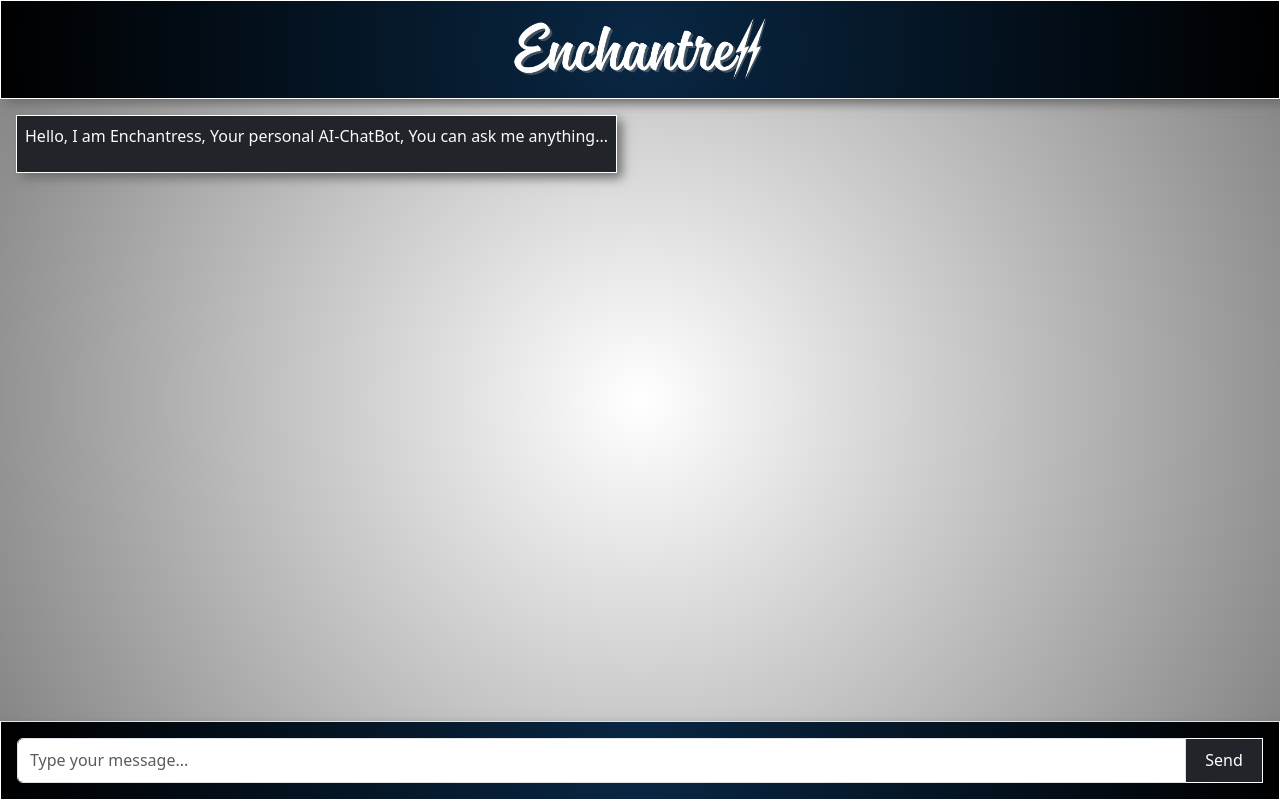
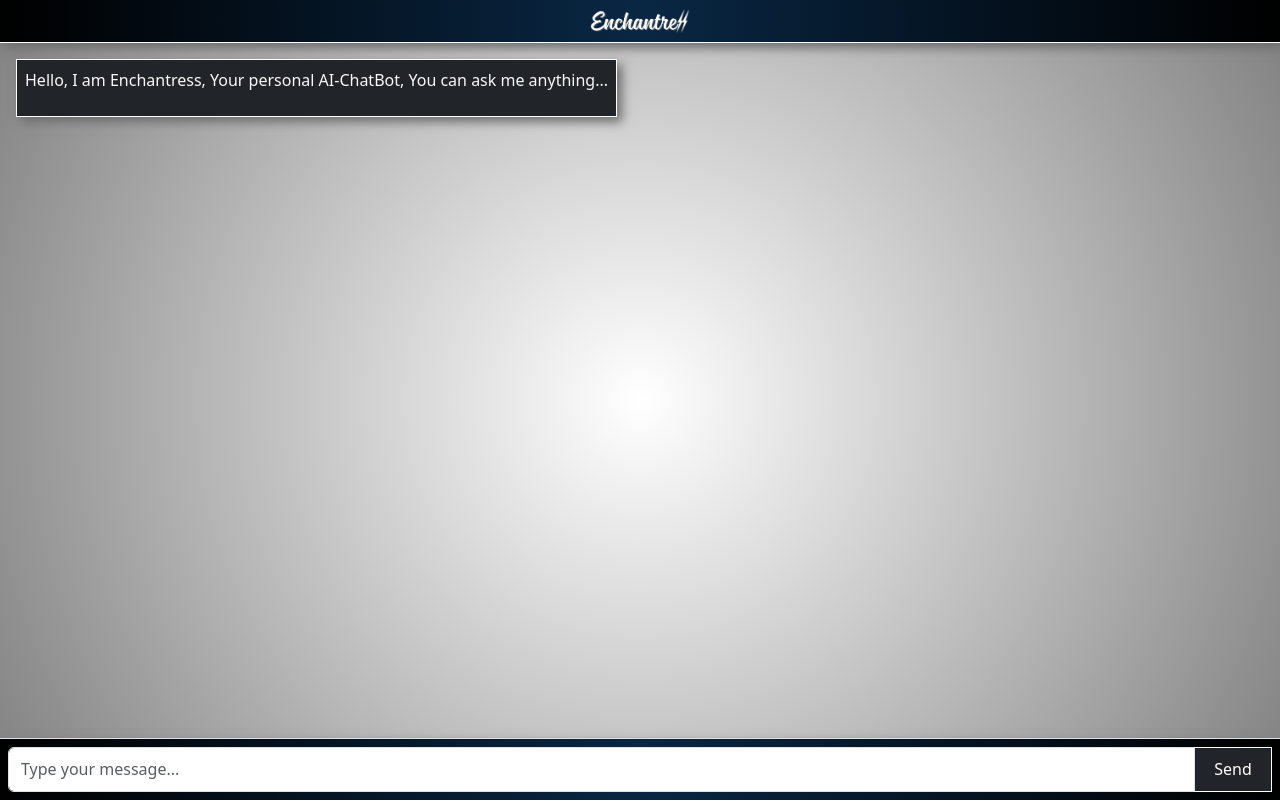
Before and after one commit to ash92744/Enchantress-chat-bot, a React (Vite) app: page / in a window 1280 px wide. Built offline with nearby package versions, Linux system fonts and the light colour scheme.

Commit message:
Update: Describe your changes here

```diff
--- a/src/App.jsx
+++ b/src/App.jsx
@@ -60,21 +60,21 @@ function App() {
       }}
     >
       {/* Header */}
-      <div className="text-center py-3" style={{ background: "radial-gradient(circle,  #092744, black)", border: "1px solid white", boxShadow: "5px 5px 10px rgba(110, 110, 110, 110.15)"}}>
+      <div className="text-center py-2" style={{ background: "radial-gradient(circle,  #092744, black)", borderBottom: "1px solid white", boxShadow: "5px 5px 10px rgba(110, 110, 110, 110.15)"}}>
         <img
           src="Ench.png"
           alt="Enchantress"
-          style={{ maxWidth: "20%", height: "auto" }}
+          style={{ maxWidth: "100px", height: "auto" }} // Adjusted for mobile
         />
       </div>
 
       {/* Chat Window */}
-      <div className="flex-grow-1 overflow-auto p-3">
+      <div className="flex-grow-1 overflow-auto p-3" style={{ paddingBottom: "60px" }}> {/* Added padding to avoid overlap with input section */}
         {chatHistory.map((chat, index) => (
           <div key={index} className={`d-flex ${chat.sender === "user" ? "justify-content-end" : "justify-content-start"} mb-3`}>
             <div
               className={`p-2 rounded-0 ${chat.sender === "user" ? "text-white" : "bg-dark text-light"}`}
-              style={{ backgroundColor: "#092744", border: "1px solid white", maxWidth: "75%", boxShadow: "5px 5px 10px rgba(110, 110, 110, 110.15)",borderRadius:"300px" }}
+              style={{ backgroundColor: "#092744", border: "1px solid white", maxWidth: "75%", boxShadow: "5px 5px 10px rgba(110, 110, 110, 110.15)", borderRadius: "300px" }}
             >
               {/* Use ReactMarkdown to render the message */}
               {chat.sender === "bot" ? (
@@ -88,7 +88,16 @@ function App() {
       </div>
 
       {/* Input Section */}
-      <div className="border-top p-3" style={{ background: "radial-gradient(circle,  #092744, black)", border: "1px solid white", boxShadow: "5px 5px 10px rgba(110, 110, 110, 110.15)" }}>
+      <div className="border-top p-2" style={{
+        background: "radial-gradient(circle,  #092744, black)",
+        borderTop: "1px solid white",
+        boxShadow: "5px 5px 10px rgba(110, 110, 110, 110.15)",
+        position: "fixed",
+        bottom: 0,
+        left: 0,
+        right: 0,
+        zIndex: 1000 // Ensure it stays on top
+      }}>
         <div className="input-group">
           <input
             type="text"
```
